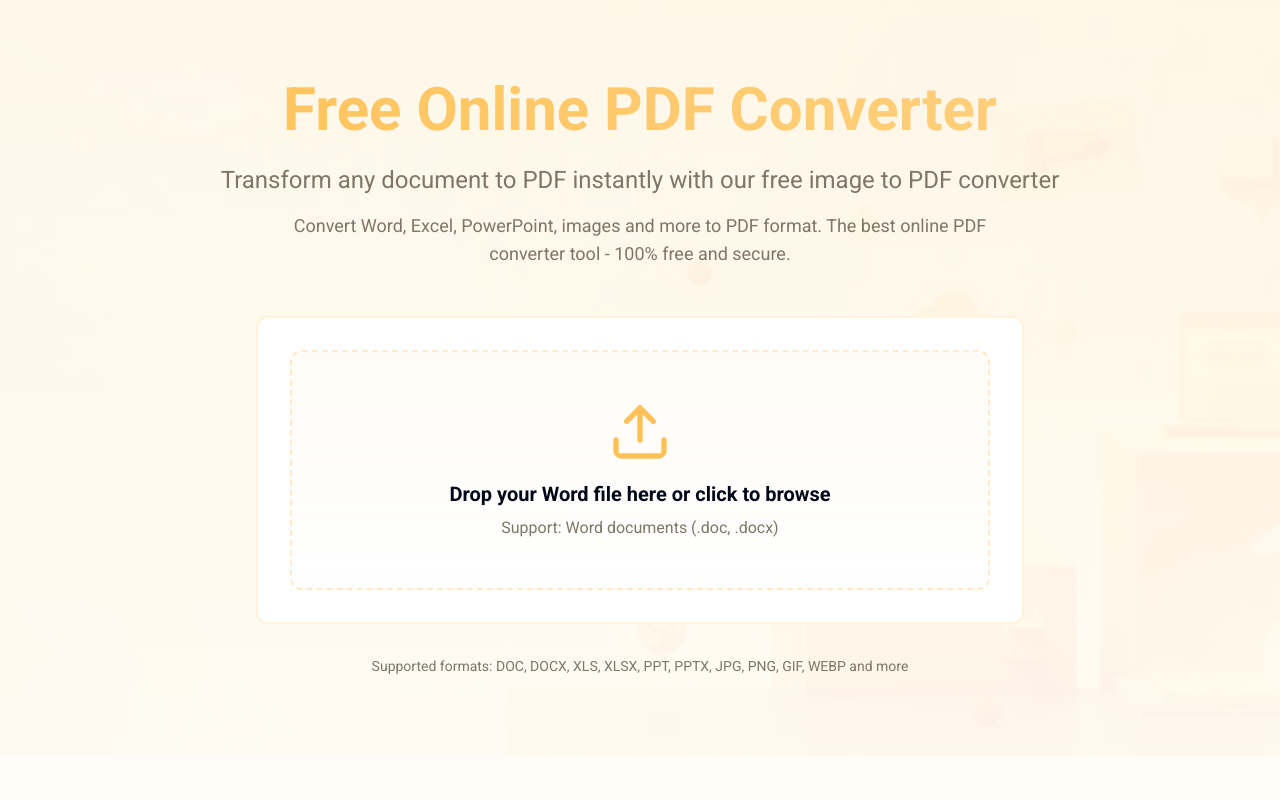
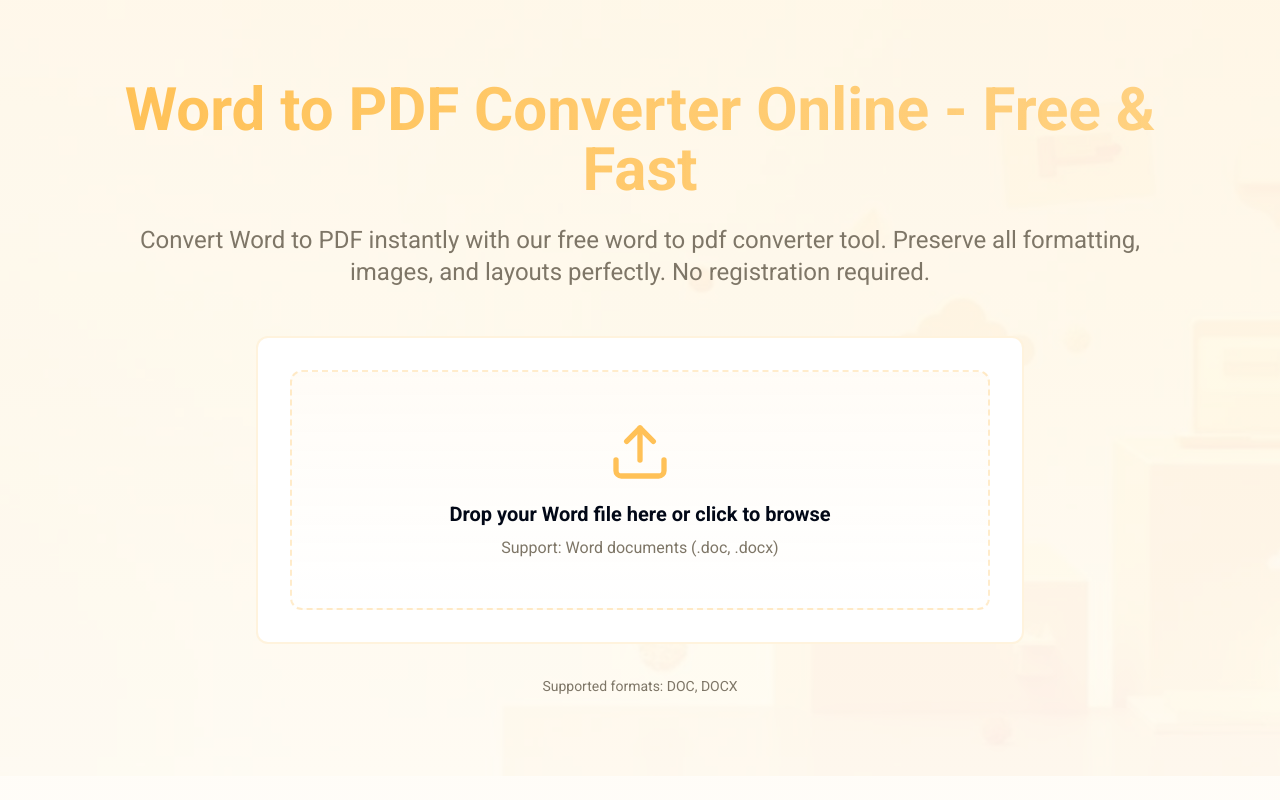
Before and after one commit to kieuchinh3007-star/word-convert-pdf, a React (Vite) app: page / in a window 1280 px wide. Shown: the top 800 px of the page. Built offline with nearby package versions, Linux system fonts and the light colour scheme; the HTML template or start-up script is replaced by a standard one.

Commit message:
Update hero section text

```diff
--- a/index.html
+++ b/index.html
@@ -3,17 +3,17 @@
   <head>
     <meta charset="UTF-8" />
     <meta name="viewport" content="width=device-width, initial-scale=1.0" />
-    <title>PDF Converter - Free Online PDF Converter Tool</title>
-    <meta name="description" content="Free online PDF converter to convert documents, images, Word, Excel files to PDF. Best image to pdf converter and document to pdf tool available online." />
-    <meta name="keywords" content="PDF Converter, image to pdf converter, online pdf converter, free pdf converter, document to pdf, transform in pdf free, convert file to pdf" />
+    <title>Word to PDF Converter Online - Free & Fast</title>
+    <meta name="description" content="Convert Word to PDF instantly with our free word to pdf converter tool. Preserve all formatting, images, and layouts perfectly. No registration required." />
+    <meta name="keywords" content="word to pdf converter, word to pdf, convert word to pdf, docx to pdf, free word to pdf converter, online word to pdf" />
     <meta name="author" content="PDF Converter" />
 
     <link rel="preconnect" href="https://fonts.googleapis.com">
     <link rel="preconnect" href="https://fonts.gstatic.com" crossorigin>
     <link href="https://fonts.googleapis.com/css2?family=Roboto:wght@300;400;500;700&display=swap" rel="stylesheet">
 
-    <meta property="og:title" content="PDF Converter - Free Online PDF Converter Tool" />
-    <meta property="og:description" content="Free online PDF converter to convert documents, images, Word, Excel files to PDF." />
+    <meta property="og:title" content="Word to PDF Converter Online - Free & Fast" />
+    <meta property="og:description" content="Convert Word to PDF instantly with our free word to pdf converter tool. Preserve all formatting, images, and layouts perfectly." />
     <meta property="og:type" content="website" />
     <meta property="og:image" content="https://lovable.dev/opengraph-image-p98pqg.png" />
 
--- a/src/pages/Index.tsx
+++ b/src/pages/Index.tsx
@@ -20,14 +20,10 @@ const Index = () => {
         <div className="container mx-auto max-w-6xl relative z-10">
           <div className="text-center mb-12">
             <h1 className="text-4xl md:text-6xl font-bold mb-6 bg-gradient-to-r from-primary to-primary/70 bg-clip-text text-transparent">
-              Free Online PDF Converter
+              Word to PDF Converter Online - Free & Fast
             </h1>
             <p className="text-xl md:text-2xl text-muted-foreground mb-4">
-              Transform any document to PDF instantly with our free image to PDF converter
-            </p>
-            <p className="text-lg text-muted-foreground max-w-3xl mx-auto">
-              Convert Word, Excel, PowerPoint, images and more to PDF format.
-              The best online PDF converter tool - 100% free and secure.
+              Convert Word to PDF instantly with our free word to pdf converter tool. Preserve all formatting, images, and layouts perfectly. No registration required.
             </p>
           </div>
 
@@ -37,7 +33,7 @@ const Index = () => {
 
           <div className="mt-8 text-center">
             <p className="text-sm text-muted-foreground">
-              Supported formats: DOC, DOCX, XLS, XLSX, PPT, PPTX, JPG, PNG, GIF, WEBP and more
+              Supported formats: DOC, DOCX
             </p>
           </div>
         </div>
```
